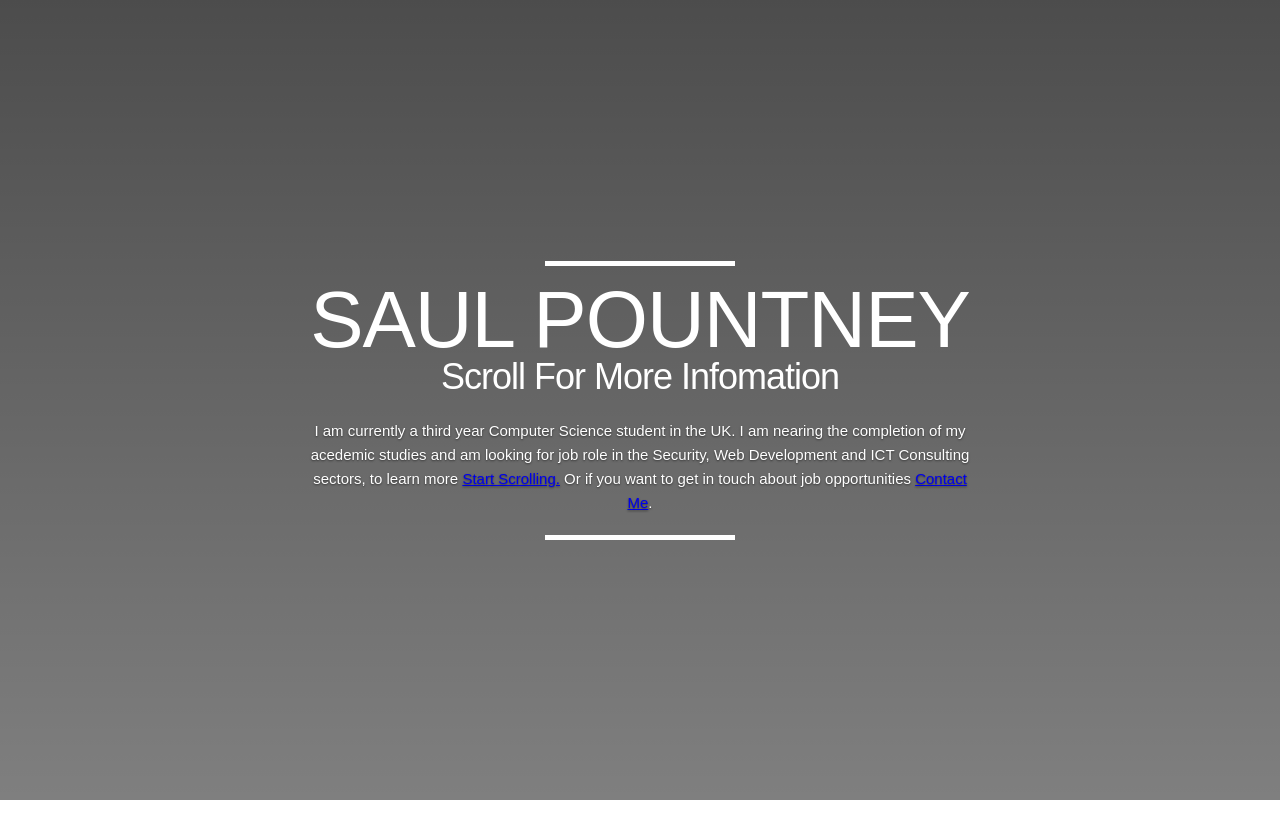
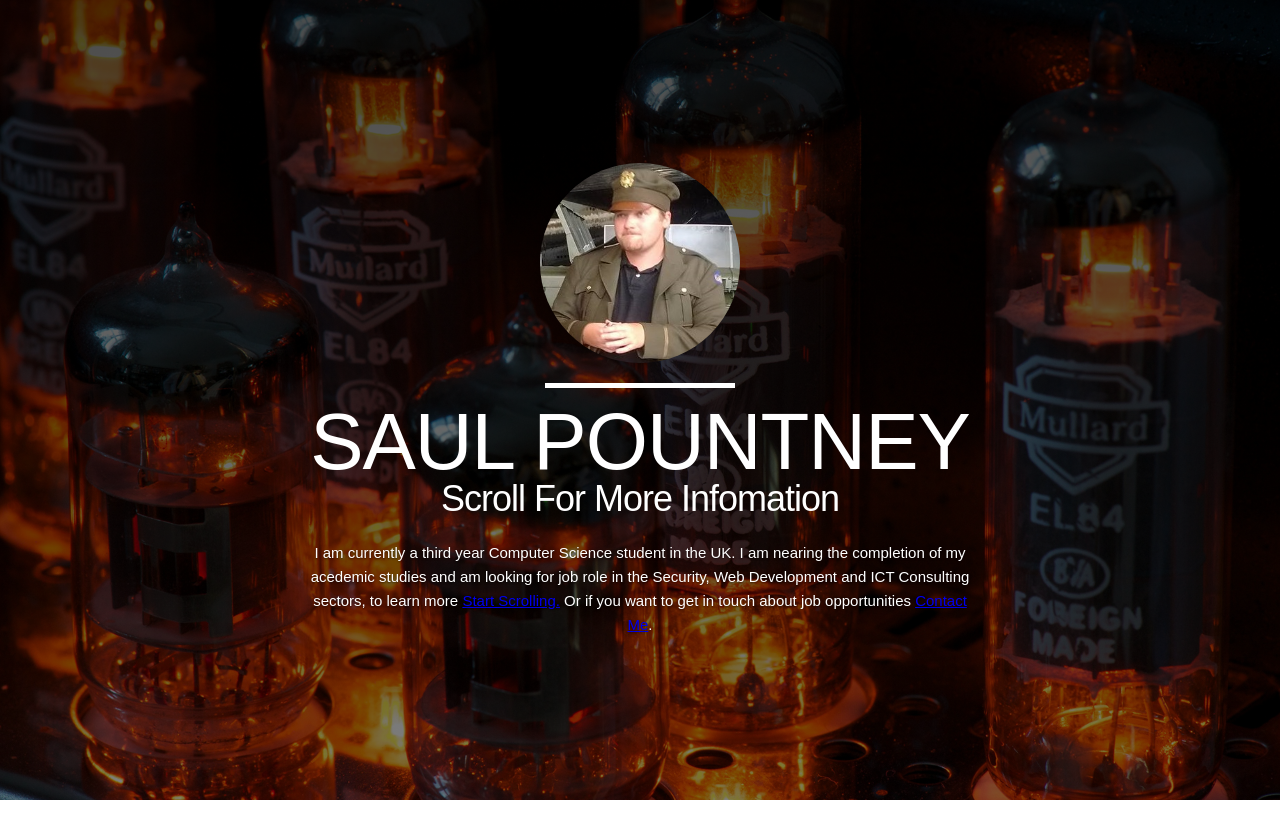
Before and after one commit to P14182505/AssingmentWebsite---P14182505---Portfolio, a plain HTML site: page PortfolioWebsite/index.html in a window 1280 px wide. Shown: the top 838 px of the page. Drawn offline with nearby package versions, Linux system fonts and the light colour scheme; a web font is replaced by a local one.

Commit message:
Commit 3 [08/3/17]
- edited the style.css -
+ added designs for a profile picture (changed from a square to a
circle.)

- edited the index.html -
+ added profileimg.jpg
+ added background3.jpg

- edited the images folder -
+ rewrote the header content to display clearer.
+ added a link to display a profile image.

```diff
--- a/PortfolioWebsite/css/style.css
+++ b/PortfolioWebsite/css/style.css
@@ -68,6 +68,18 @@ header {
 	background-size: cover;
 	color: #fff;
 }
+.profile-image {
+  	border-radius: 50%;
+ 	display: block;
+ 	max-width: 200px;
+  	max-height: 200px;
+  	margin: 0 auto 1em;
+  	width: 100%;
+  	position: relative;
+  	top:  0px;
+  	perspective: 1px;
+  	transition: all .8s ease-in-out;
+}
 .title {
 	-webkit-align-self: center;
 	-ms-flex-item-align: center;
--- a/PortfolioWebsite/index.html
+++ b/PortfolioWebsite/index.html
@@ -13,11 +13,11 @@
 –––––––––––––––––––––––––––––––––––––––––––––––––– -->
 <header id="header">
 <div class="title">
-    <div class="smallsep heading"></div>
-      <h1 class="heading">Saul Pountney</h1>
-       <h2 class="heading">Scroll For More Infomation</h2>
-        <h6 class="heading">I am currently a third year Computer Science student in the UK. I am nearing the completion of my acedemic studies and am looking for job role in the Security, Web Development and ICT Consulting sectors, to learn more <a class="smoothscroll" href="#aboutme">Start Scrolling.</a> Or if you want to get in touch about job opportunities <a class="smoothscroll" href="#contact">Contact Me</a>.</h6>
-    <div class="smallsep heading"></div>
+    <div class="heading"><span><img src="images/profileimg.jpg" alt="An Image of Saul Pountney" class="profile-image"></span></div>
+    	<div class="smallsep heading"></div>
+      		<h1 class="heading">Saul Pountney</h1>
+	     		<h2 class="heading">Scroll For More Infomation</h2>
+        			<h6 class="heading">I am currently a third year Computer Science student in the UK. I am nearing the completion of my acedemic studies and am looking for job role in the Security, Web Development and ICT Consulting sectors, to learn more <a class="smoothscroll" href="#aboutme">Start Scrolling.</a> Or if you want to get in touch about job opportunities <a class="smoothscroll" href="#contact">Contact Me</a>.</h6>
 </header>
 
 <!--About Section
```
Also changed, not shown: PortfolioWebsite/images/background3.jpg (added), PortfolioWebsite/images/profileimg.jpg (added).
